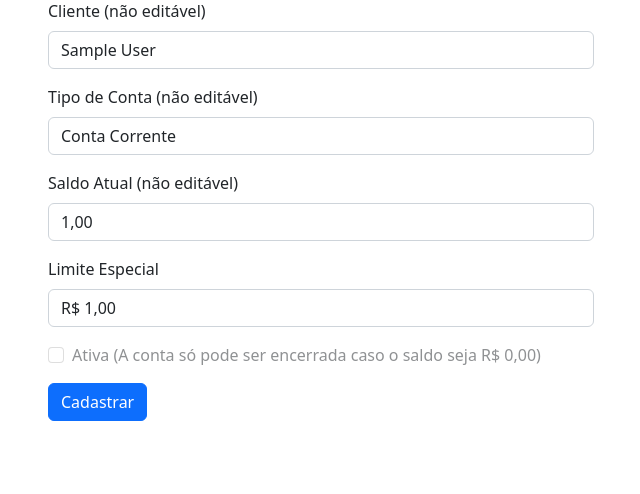
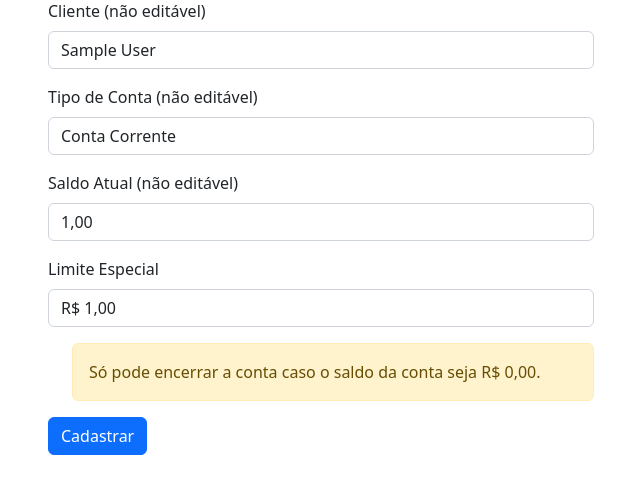
Before and after one commit to ivanvarella/OldBank_FAP, a Django app: page /contas/editar_conta/1/ in a window 1280 px wide. Shown: the part 119-613 px from the top of the page, without its empty margins (319-959 px from the left). Run offline with Django 5.2, Linux system fonts and the light colour scheme; a user stored in the database is signed in; tables that the repository leaves empty hold one stand-in row (values such as "Sample post").

```diff
--- a/contas/templates/cadastrar_conta.html
+++ b/contas/templates/cadastrar_conta.html
@@ -152,27 +152,19 @@
           <div class="form-check mb-3">
             {% if editar_conta %}
               <!-- Caso de edição -->
-              {% if dados_conta_cliente.ativa %}
-                <!-- Conta está ativa -->
-                {% if dados_conta_cliente.saldo == 0 %}
-                  <!-- Saldo é 0, pode alterar o estado do checkbox -->
-                  <input type="checkbox" class="form-check-input" id="ativa" name="ativa" checked>
-                {% else %}
-                  <!-- Saldo não é 0, checkbox desmarcado e desativado -->
-                  <input type="checkbox" class="form-check-input" id="ativa" name="ativa" disabled>
-                  <label class="form-check-label" for="ativa">Ativa (A conta só pode ser encerrada caso o saldo seja R$ 0,00)</label>
-                {% endif %}
+              {% if dados_conta_cliente.saldo == 0 %}
+                <!-- Saldo zero, pode encerrar -->
+                <input type="checkbox" class="form-check-input" id="ativa" name="ativa" {% if dados_conta_cliente.ativa %} checked {% endif %}>
+                <label class="form-check-label" for="ativa">Ativa</label>
               {% else %}
-                <!-- Conta está desativada -->
-                <input type="checkbox" class="form-check-input" id="ativa" name="ativa">
-                <label class="form-check-label" for="ativa">Ativa</label>
+                <div class="alert alert-warning" role="alert">
+                  Só pode encerrar a conta caso o saldo da conta seja R$ 0,00.
+                </div>
               {% endif %}
             {% else %}
-              <!-- Caso de criação de nova conta -->
               <input type="checkbox" class="form-check-input" id="ativa" name="ativa" checked>
               <label class="form-check-label" for="ativa">Ativa</label>
             {% endif %}
-
           </div>
 
           <button type="submit" class="btn btn-primary">Cadastrar</button>
--- a/contas/views.py
+++ b/contas/views.py
@@ -187,6 +187,11 @@ def editar_conta(request, numero_conta):
             conta.limite_especial = Decimal(limite_especial)
             conta.ativa = ativa
 
+            print(
+                f"\n\nLimite Atualizado: {Decimal(limite_especial)} - Ativa: {ativa}\n\n"
+            )
+            input("STOPPPPPP")
+
             conta.save()
             messages.success(request, "Conta atualizada com sucesso.")
         except ValueError:
@@ -285,6 +290,11 @@ def conta_cliente(request):
                 # Calcula novo saldo após operação de depósito
                 saldo_atualizado = saldo + valor_deposito
                 data_atual = datetime.now()
+
+                # print(
+                #     f"\n\nSaldo Atualizado: {saldo_atualizado} - Valor: {valor_deposito}\n\n"
+                # )
+                # input("Pressione Enter para continuar...")
 
                 # Salva a movimentação no banco
                 try:
```
Also changed, not shown: movimentacoes/models.py (+31 -1 lines), contas/templates/extrato.html (line endings or trailing spaces).
